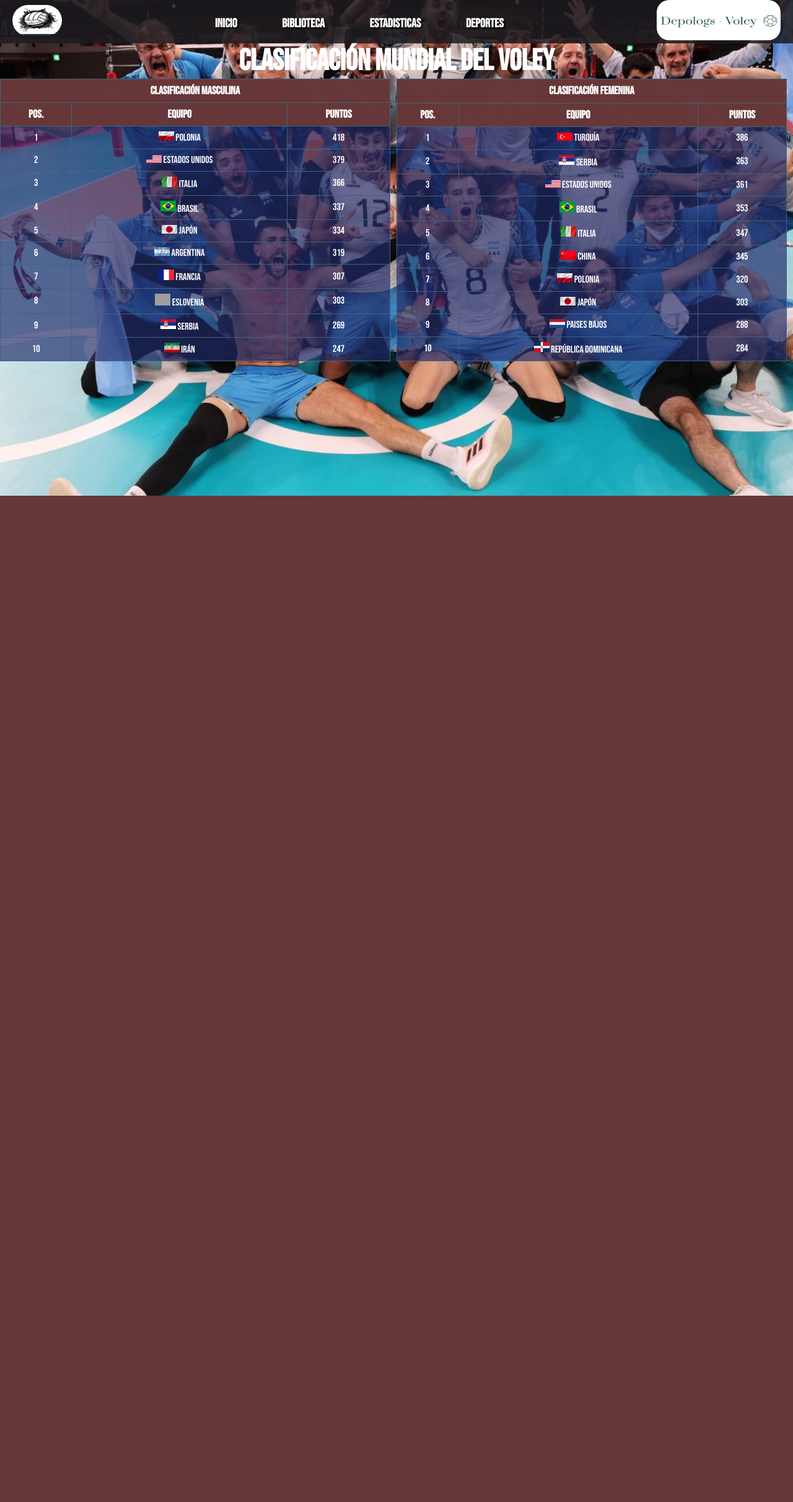
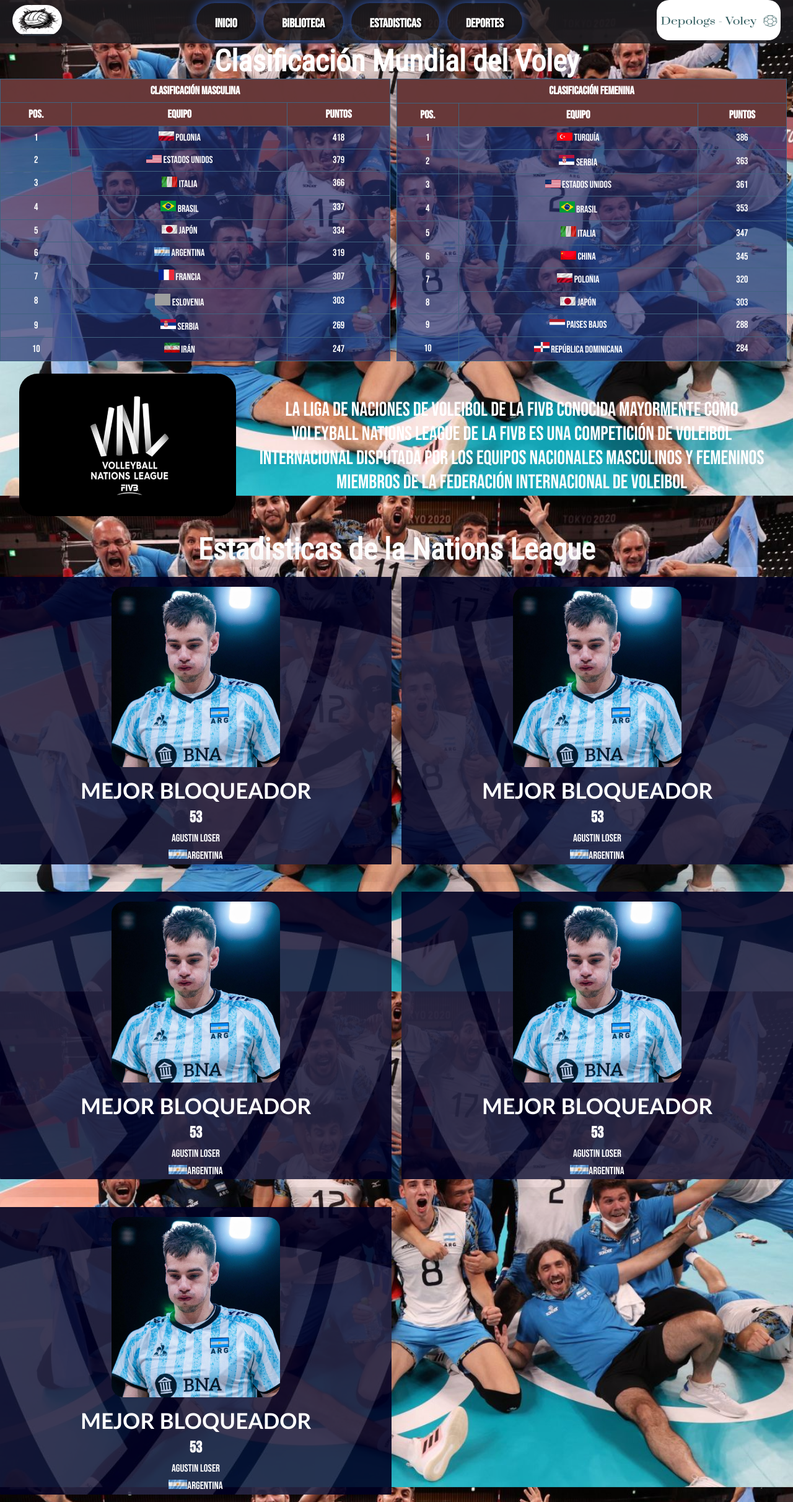
Before and after one commit to lucianonhperiera/Depologs_tp, a PHP site: page /pages/deportes/Voley/home_voley.html in a window 1280 px wide. Shown: the whole page at 62% size. Before the commit the page ends 800 px from the top, so only its background shows below. Run offline with PHP 8.4, Linux system fonts and the light colour scheme; grey boxes are pictures that could not be loaded.

Commit message:
cambios en la section

```diff
--- a/pages/deportes/Voley/home_voley.css
+++ b/pages/deportes/Voley/home_voley.css
@@ -1,5 +1,6 @@
 @import url('https://fonts.googleapis.com/css2?family=Bebas+Neue&display=swap');
 
+@import url('https://fonts.googleapis.com/css2?family=Roboto+Condensed&display=swap');
 *{
     margin: 0;
     padding: 0;
@@ -66,19 +67,80 @@ nav{
     border-radius: 100px;
     font-weight: 600;
     color: rgb(253, 253, 253);
-    box-shadow: 0 0 0 #0051ffff;
+    box-shadow: 0 0 1rem rgba(52, 110, 233, 0.815);
     cursor: pointer;
     overflow: hidden;
     transition: all 0.6s cubic-bezier(0.23, 1, 0.320, 1);
-
 }
 
-h2{
+.boton_animado:hover{
+    transform: scale(1.1);
+}
+
+.estadisticas_nations_league{
+    display: grid;
+    grid-template-columns: 1fr 1fr;
+    gap: 1rem;
+}
+
+.estadisticas{
+    border-radius: 1rem;
+    box-shadow: 0 0 3rem -1rem rgba(0, 0, 0, 0.25);
+    padding-block: 1rem;
+    text-transform: uppercase;
+    position: relative;
+    isolation: isolate;
+    overflow: hidden;
+}
+
+.estadistica_back{
+    position: absolute;
+    top:1rem;
+    left: 50%;
+    transform: translateX(-50%);
+    z-index: -1;
+}
+
+.estadistica_back img{
+    opacity: 0.9;
+}
+.jugador{
+    padding: 1rem;
+    display: flex;
+    justify-content: center;
+    overflow: hidden;
+}
+
+.jugador img{
+    width: 100%;
+    max-width: 17rem;
+    border-radius: 20px;
+}
+
+.titulo_info{
+    font-size: 35px;
+    padding: 0;
+    font-family: 'Gill Sans', 'Gill Sans MT', Calibri, 'Trebuchet MS', sans-serif;
+}
+
+.jugador_info{
+    display: flex;
+    flex-direction: column;
+    gap: .5rem;
+    padding-inline: 1rem;
+    align-items: center;
+    text-align: center;
+    color: #fff;
+    font-size: 17px;
+}
+
+.divisiones{
     color: #fff;
     font-size: 48px;
+    font-family: 'Roboto Condensed', sans-serif;
 }
 
-.clasificacion{
+.tabla_potencias{
     display: flex;
     width: 100%;
 }
@@ -112,6 +174,32 @@ h2{
     background-color: #212c6bab;
   }
 
+.contenedor{
+    display: flex;
+    flex-direction: row;
+    align-items: center;
+    padding: 20px;
+}
+
+.logo_nations_league{
+    flex: 0.0   30%;
+    max-width: 100%;
+    height: auto;
+}
+
+.logo_nations_league img{
+    height: 230px;
+    width: 350px;
+    border-radius: 30px;
+}
+
+.info_nations_league{
+    flex: 1;
+    margin: 0 20px;
+    font-size: 32px;
+    color: #FFF;
+}
+
 .noticias{
     display: flex;
     height: 15px;
--- a/pages/deportes/Voley/home_voley.html
+++ b/pages/deportes/Voley/home_voley.html
@@ -35,10 +35,10 @@
         </nav>
 
     </header>
-    <h2>Clasificación Mundial del Voley</h2>
+    <h2 class="divisiones">Clasificación Mundial del Voley</h2>
     <section class="potencias_mundiales">
 
-        <div class="clasificacion">
+        <div class="tabla_potencias">
 
             <table class="tabla">
                 <th colspan="3">
@@ -163,6 +163,96 @@
 
     </section>
 
+    <section class="nations_league">
+        <div class="contenedor">
+
+            <div class="logo_nations_league">
+                <img src="./imagenes/logo depologs/logo_nations_league.jpg" alt="">
+            </div>
+
+            <div class="info_nations_league">
+                <p>La Liga de Naciones de Voleibol de la FIVB conocida mayormente como Voleyball Nations League de la FIVB es una competición de voleibol internacional disputada por los equipos nacionales masculinos y femeninos miembros de la Federación Internacional de Voleibol
+                </p>
+            </div>
+
+        </div>
+        <h2 class="divisiones">Estadisticas de la Nations League</h2>
+        <div class="estadisticas_nations_league">
+
+            <div class="estadisticas">
+                <div class="estadistica_back">
+                    <img src="./imagenes/fondo_nations_league.jpeg" alt="">
+                </div>
+                <div class="jugador">
+                    <img src="./imagenes/Jugadores/agustin_loser.png" alt="">
+                </div>
+                <div class="jugador_info">
+                    <h3 class="titulo_info">Mejor Bloqueador</h3>
+                    <h2>53</h2>
+                    <p>Agustin Loser</p>
+                    <p><img src="./imagenes/banderas/bandera_argentina.png" alt="" height="15px" width="30px">ARGENTINA</p>
+                </div>
+            </div>
+
+            <div class="estadisticas">
+                <div class="estadistica_back">
+                    <img src="./imagenes/fondo_nations_league.jpeg" alt="">
+                </div>
+                <div class="jugador">
+                    <img src="./imagenes/Jugadores/agustin_loser.png" alt="">
+                </div>
+                <div class="jugador_info">
+                    <h3 class="titulo_info">Mejor Bloqueador</h3>
+                    <h2>53</h2>
+                    <p>Agustin Loser</p>
+                    <p><img src="./imagenes/banderas/bandera_argentina.png" alt="" height="15px" width="30px">ARGENTINA</p>
+                </div>
+            </div>
+            <div class="estadisticas">
+                <div class="estadistica_back">
+                    <img src="./imagenes/fondo_nations_league.jpeg" alt="">
+                </div>
+                <div class="jugador">
+                    <img src="./imagenes/Jugadores/agustin_loser.png" alt="">
+                </div>
+                <div class="jugador_info">
+                    <h3 class="titulo_info">Mejor Bloqueador</h3>
+                    <h2>53</h2>
+                    <p>Agustin Loser</p>
+                    <p><img src="./imagenes/banderas/bandera_argentina.png" alt="" height="15px" width="30px">ARGENTINA</p>
+                </div>
+            </div>
+            <div class="estadisticas">
+                <div class="estadistica_back">
+                    <img src="./imagenes/fondo_nations_league.jpeg" alt="">
+                </div>
+                <div class="jugador">
+                    <img src="./imagenes/Jugadores/agustin_loser.png" alt="">
+                </div>
+                <div class="jugador_info">
+                    <h3 class="titulo_info">Mejor Bloqueador</h3>
+                    <h2>53</h2>
+                    <p>Agustin Loser</p>
+                    <p><img src="./imagenes/banderas/bandera_argentina.png" alt="" height="15px" width="30px">ARGENTINA</p>
+                </div>
+            </div>
+            <div class="estadisticas">
+                <div class="estadistica_back">
+                    <img src="./imagenes/fondo_nations_league.jpeg" alt="">
+                </div>
+                <div class="jugador">
+                    <img src="./imagenes/Jugadores/agustin_loser.png" alt="">
+                </div>
+                <div class="jugador_info">
+                    <h3 class="titulo_info">Mejor Bloqueador</h3>
+                    <h2>53</h2>
+                    <p>Agustin Loser</p>
+                    <p><img src="./imagenes/banderas/bandera_argentina.png" alt="" height="15px" width="30px">ARGENTINA</p>
+                </div>
+            </div>
+        </div>
+    </section>
+
     <!---<section class="carrusel">
         <div class="noticias">
             <img src="./imagenes/noticia1.jpg" alt="">
```
Also changed, not shown: pages/deportes/Voley/imagenes/Jugadores/agustin_loser.png (added), pages/deportes/Voley/imagenes/fondo_nations_league.jpeg (added), pages/deportes/Voley/imagenes/logo depologs/logo_nations_league.jpg (added).
